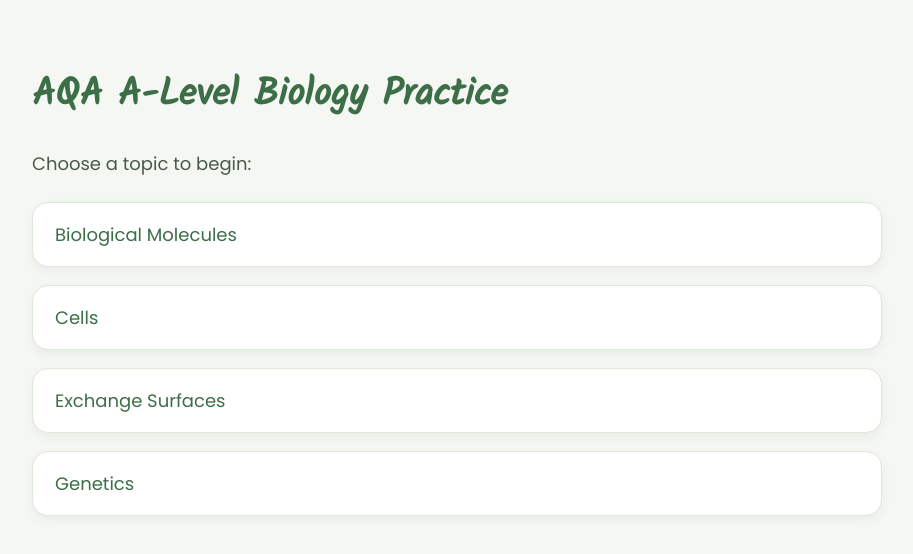
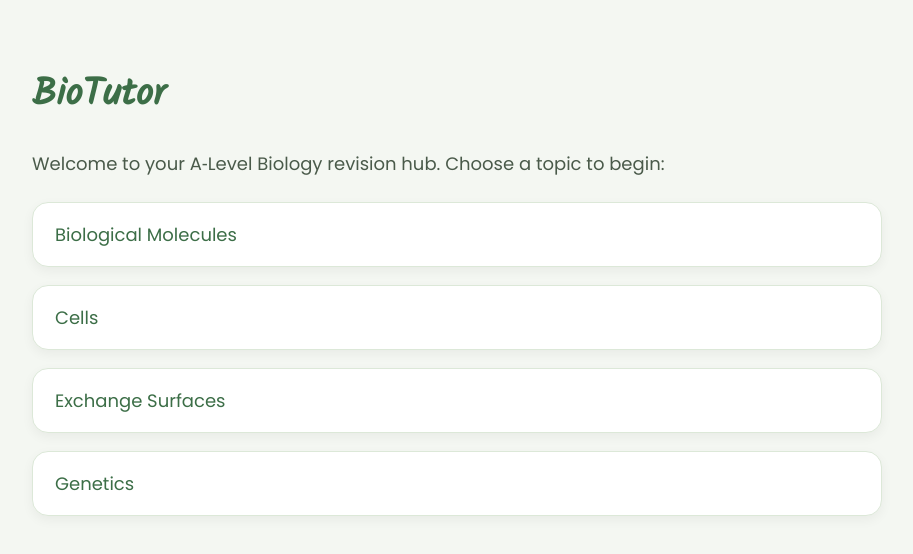
Before and after one commit to BioTutorPrep/BioTutorPrep, a plain HTML site: page index.html in a window 1280 px wide. Shown: the whole page, without its empty margins (183-1096 px from the left). Drawn offline with Linux system fonts and the light colour scheme.

Commit message:
Update index.html

```diff
--- a/index.html
+++ b/index.html
@@ -1,12 +1,14 @@
 <!DOCTYPE html>
 <html>
 <head>
-  <title>BioTutor</title>
+  <title>BioTutor — A‑Level Biology</title>
   <link rel="stylesheet" href="style.css">
 </head>
+
 <body>
-  <h1>AQA A-Level Biology Practice</h1>
-  <p>Choose a topic to begin:</p>
+
+  <h1>BioTutor</h1>
+  <p>Welcome to your A‑Level Biology revision hub. Choose a topic to begin:</p>
 
   <ul>
     <li><a href="biomolecules.html">Biological Molecules</a></li>
@@ -14,5 +16,6 @@
     <li><a href="exchange.html">Exchange Surfaces</a></li>
     <li><a href="genetics.html">Genetics</a></li>
   </ul>
+
 </body>
 </html>
```
